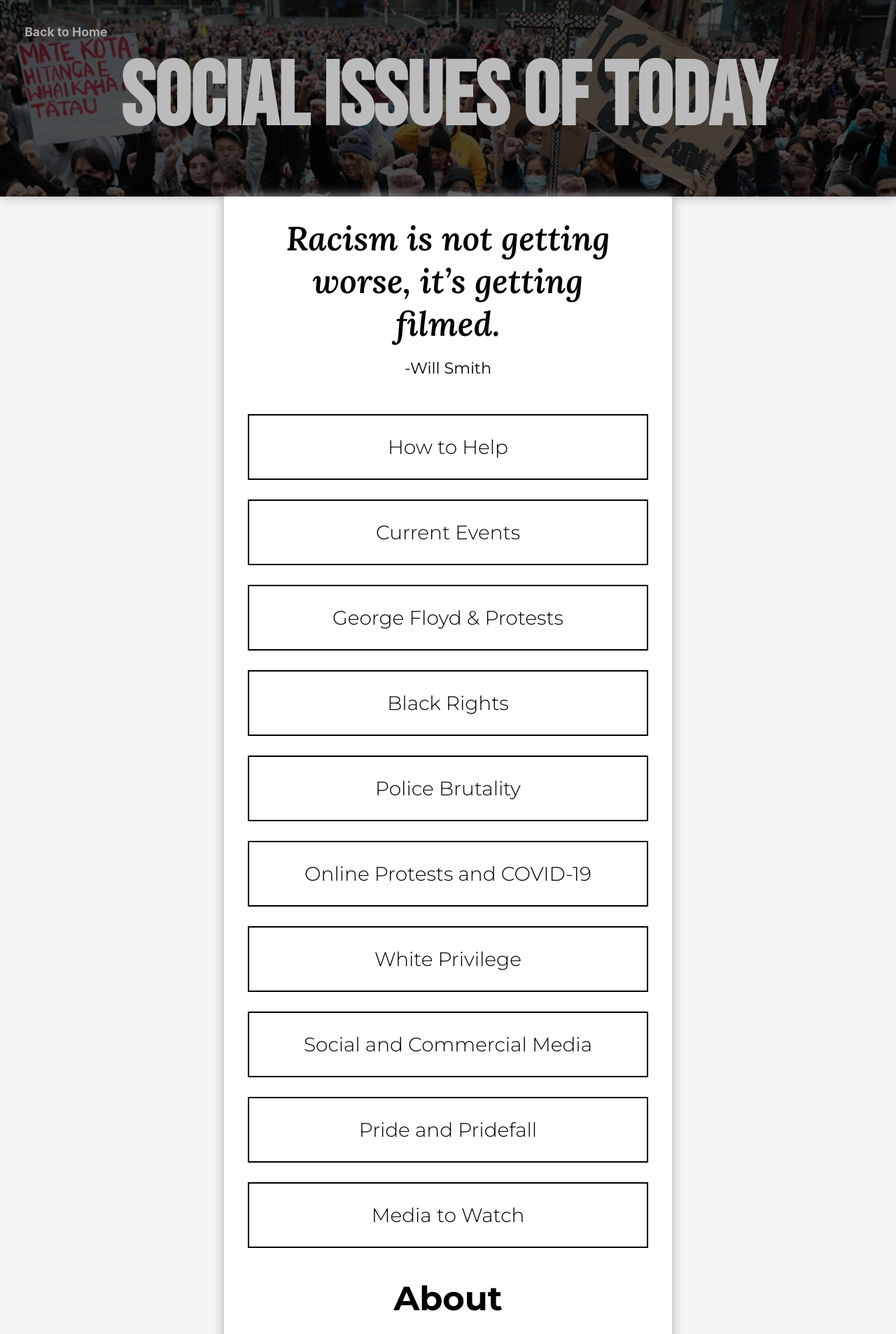
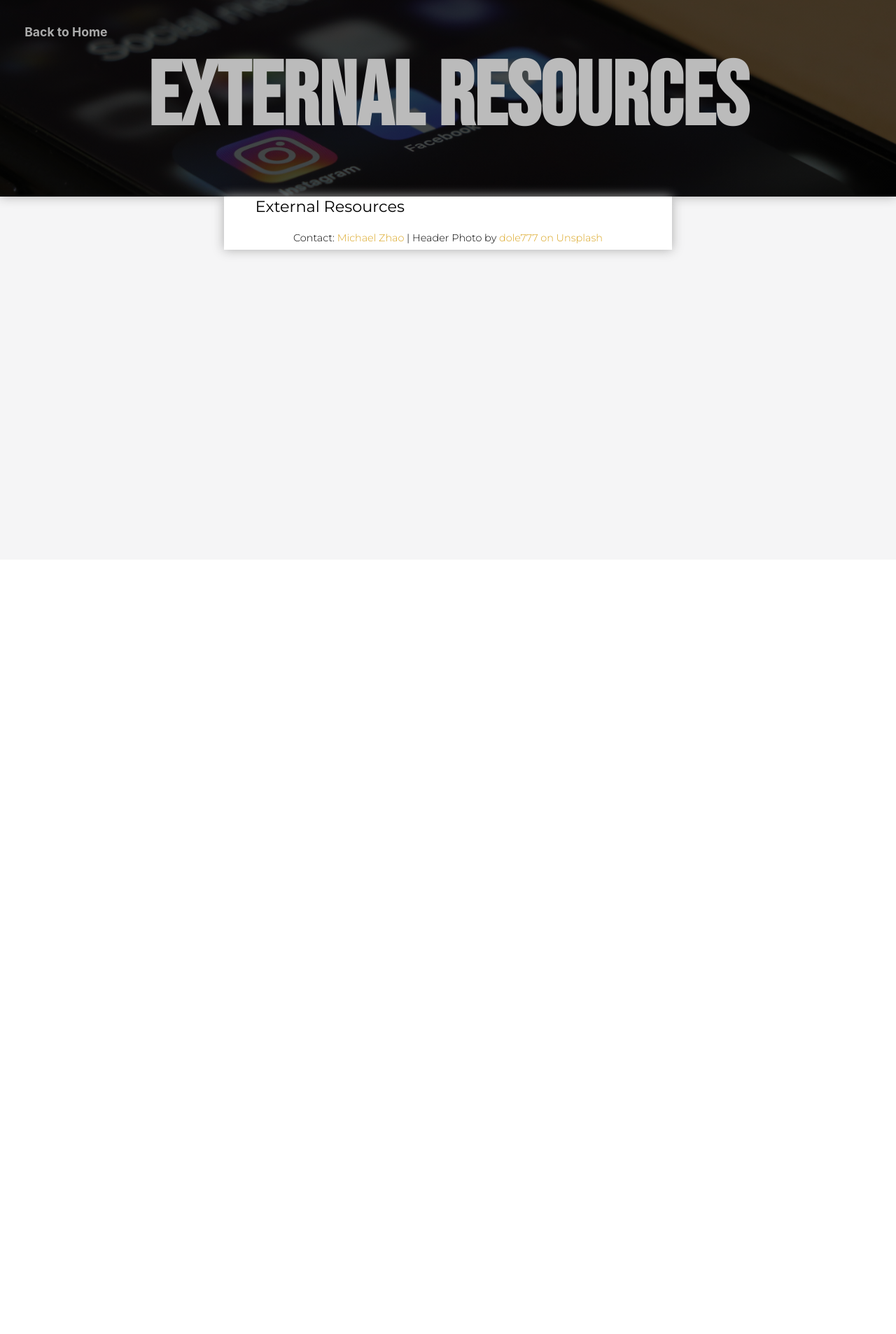
Before and after one commit to MichaelZhao21/advocacy, a React (Create React App) app: page /external-resources in a window 1280 px wide. Shown: the top 1907 px of the page at 70% size. After the commit the page ends 800 px from the top, so only its background shows below. Built offline with nearby package versions, Linux system fonts and the light colour scheme.

Commit message:
ToWatch -> External Resources

```diff
--- a/src/App.js
+++ b/src/App.js
@@ -11,7 +11,7 @@ import OnlineProtests from './pages/OnlineProtests';
 import WhitePrivilege from './pages/WhitePrivilege';
 import Media from './pages/Media';
 import Pride from './pages/Pride';
-import ToWatch from './pages/ToWatch';
+import External from './pages/External';
 import CurrentEvents from './pages/CurrentEvents';
 import GeorgeProtests from './pages/GeorgeProtests';
 
@@ -49,8 +49,8 @@ const App = () => {
           <Route path="/pride">
             <Pride />
           </Route>
-          <Route path="/to-watch">
-            <ToWatch />
+          <Route path="/external-resources">
+            <External />
           </Route>
           <Route path="/">
             <Home />
--- a/src/pages/CurrentEvents.js
+++ b/src/pages/CurrentEvents.js
@@ -13,8 +13,9 @@ class CurrentEvents extends React.Component {
                 </div>
                 <div className="container">
                     <div className="spacer"></div>
-                    <p className="mid">Here is a list of current events happening. I'll try to update it daily, but remember to do your own research!</p>
+                    <p className="mid">Here is a list of current events happening. I'll try to update it daily, but remember to do your own research. (All times are in EDT!)</p>
                     <a className="link link-list events" href="https://www.theguardian.com/us-news/live/2020/jun/03/george-floyd-protests-us-live-news-updates-donald-trump">[LIVE] George Floyd killing: ex-defense secretary condemns Trump's handling of protests</a>
+                    <a className="link link-list events" href="https://www.washingtonpost.com/national-security/2020/06/03/jim-mattis-blasts-trump-message-that-defends-protesters-says-president-tries-divide-us/">[6/3/2020 - 7:56pm] Jim Mattis blasts Trump in message that defends protesters, says president ‘tries to divide us’</a>
                     <a className="link link-list events" href="https://www.cnbc.com/2020/06/03/3-more-cops-charged-in-george-floyd-death-other-officers-murder-charge-upgraded.html">[6/3/2020 - 2:10pm] 3 more cops charged in George Floyd death, other officer’s murder charge upgraded</a>
                     <a className="link link-list events" href="https://www.nytimes.com/2020/06/03/learning/lesson-plans/teaching-ideas-and-resources-to-help-students-make-sense-of-the-george-floyd-protests.html">[6/3/2020 - 6:25pm] Teaching Ideas and Resources to Help Students Make Sense of the George Floyd Protests</a>
                     <Footer credit="Bank Phrom on Unsplash" link="https://unsplash.com/photos/Tzm3Oyu_6sk"></Footer>
--- a/src/pages/ToWatch.js
+++ b/src/pages/External.js
@@ -1,18 +1,18 @@
 import React from 'react';
 
-import './css/ToWatch.css';
+import './css/External.css';
 import './style.css'
 import Footer from './Footer';
 
-class ToWatch extends React.Component {
+class External extends React.Component {
     render() {
         return (
             <div>
-                <div className="header watch-header">
-                    <h1>Media to Watch</h1>
+                <div className="header external-header">
+                    <h1>External Resources</h1>
                 </div>
                 <div class="container">
-                    <p>Media to Watch</p>
+                    <p>External Resources</p>
                     <Footer credit="dole777 on Unsplash" link="https://unsplash.com/photos/EQSPI11rf68"></Footer>
                 </div>
             </div>
@@ -20,4 +20,4 @@ class ToWatch extends React.Component {
     }
 }
 
-export default ToWatch;
+export default External;
--- a/src/pages/Home.js
+++ b/src/pages/Home.js
@@ -25,7 +25,7 @@ class Home extends React.Component {
                     <Link className="section-button" to="/white-privilege">White Privilege</Link>
                     <Link className="section-button" to="/media">Social and Commercial Media</Link>
                     <Link className="section-button" to="/pride">Pride and Pridefall</Link>
-                    <Link className="section-button" to="/to-watch">Media to Watch</Link>
+                    <Link className="section-button" to="/external-resources">External Resources</Link>
                     <h2>About</h2>
                     <p className="p">
                         In a world filled with oppression and violence, there are countless people speaking out against societal issues both online and in person. Over the course of the past two weeks, I’ve seen hundreds of social media posts across all platforms (Instagram, Facebook, Twitter, Tiktok, Reddit, etc) discussing the current social issues, and I’m not going to lie, I’ve been quiet about these issues up until now. As an Asian American growing up in a community with a majority of Asians, I’ve never felt seriously out of place or alienated. As such, I’ve sat at home in a state of contentment for way too long. I can admit to being a part of the privileged who sit by and watch the world fall apart, completely ignorant to what I can do to help.                    </p>
--- a/src/pages/css/ToWatch.css
+++ b/src/pages/css/External.css
@@ -1,4 +1,4 @@
-.watch-header {
+.external-header {
     background: linear-gradient(#000000b3, #000000b3), url("../../files/social-media.jpg");
     background-size: cover;
     background-position-y: center;
```
